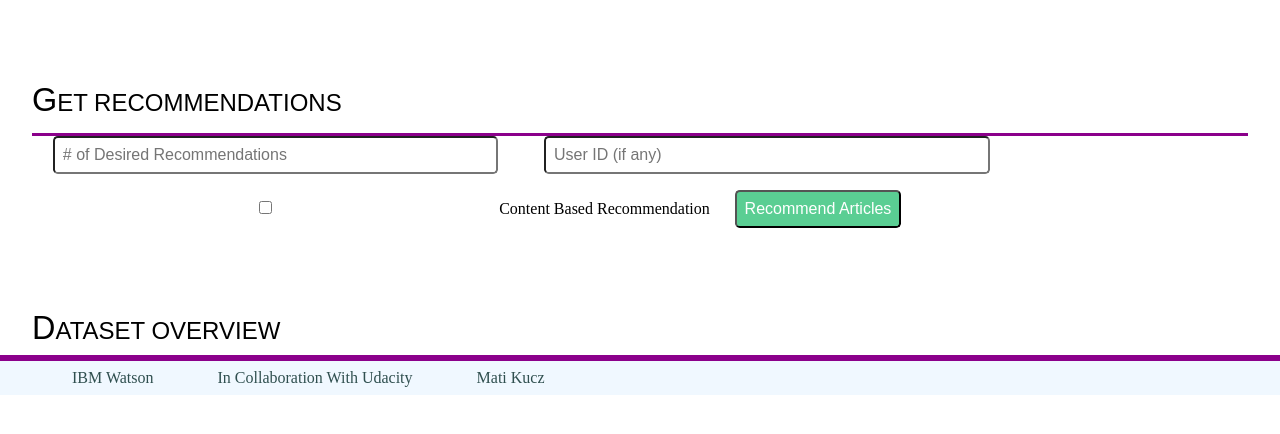
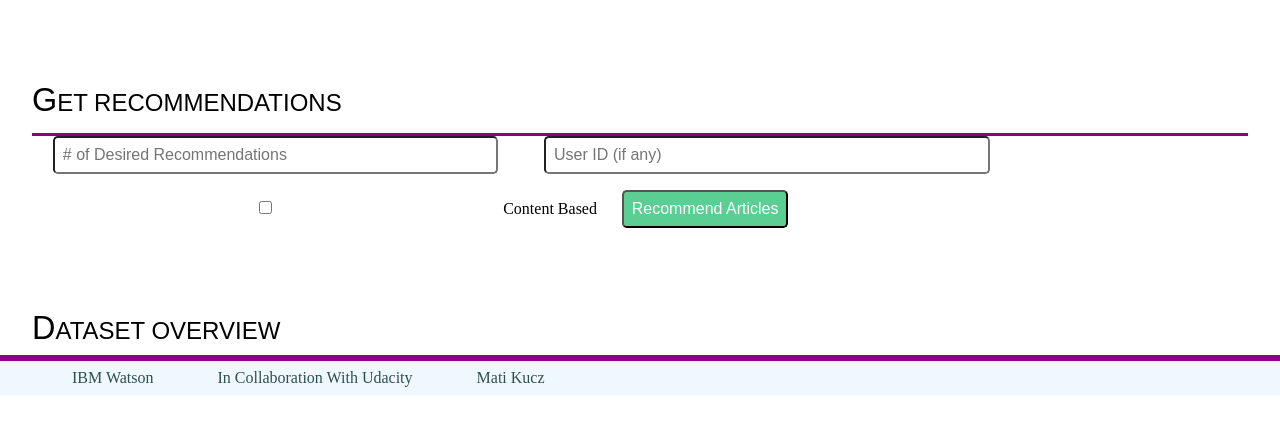
Before and after one commit to mkucz95/recommendation_engine, a Flask app: template app/templates/index.html in a window 1280 px wide. Shown: the part 160-594 px from the top of the page. Run offline with Flask 2, Linux system fonts and the light colour scheme; the template is opened without the code that fills it, so the values that code supplies are empty; parts of the project's set-up code (start-up, migrations or seed data) failed here and were passed over; some libraries are stand-ins or nearby versions.

Commit message:
feat: added checkbox for content recs

```diff
--- a/app/templates/index.html
+++ b/app/templates/index.html
@@ -16,7 +16,8 @@
             <form action="/recommendations" method="get">
                 <input type="number" name="num_recs" min="1" max="100" placeholder="# of Desired Recommendations">
                 <input type="number" name="user_id" placeholder="User ID (if any)">
-                <input type="checkbox" name="content_based">Content Based Recommendation</input>
+                <input type="checkbox" id="content_based" name="content_based">
+                <label for="content_based">Content Based</label>
                 <button type="submit" style="margin-top:1rem">Recommend Articles</button>
             </form>
     </section>
```
